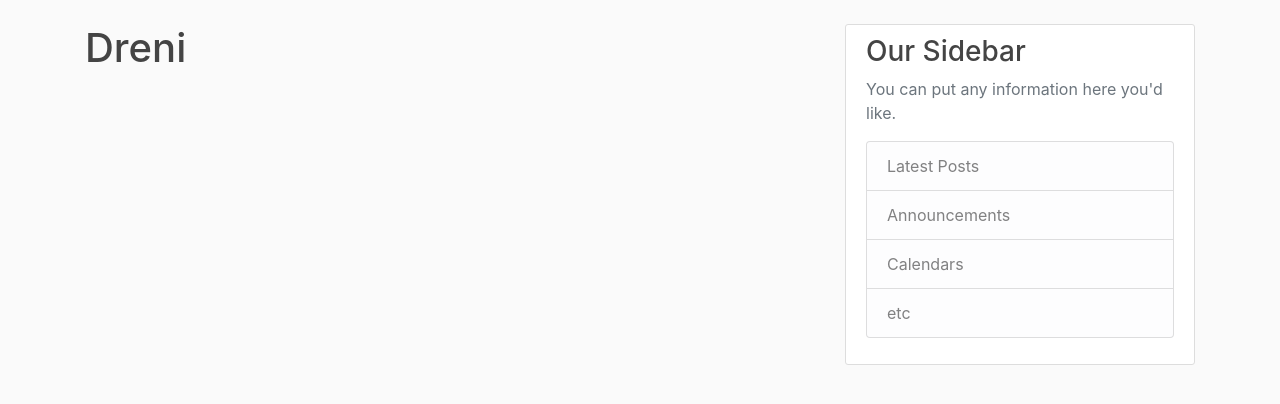
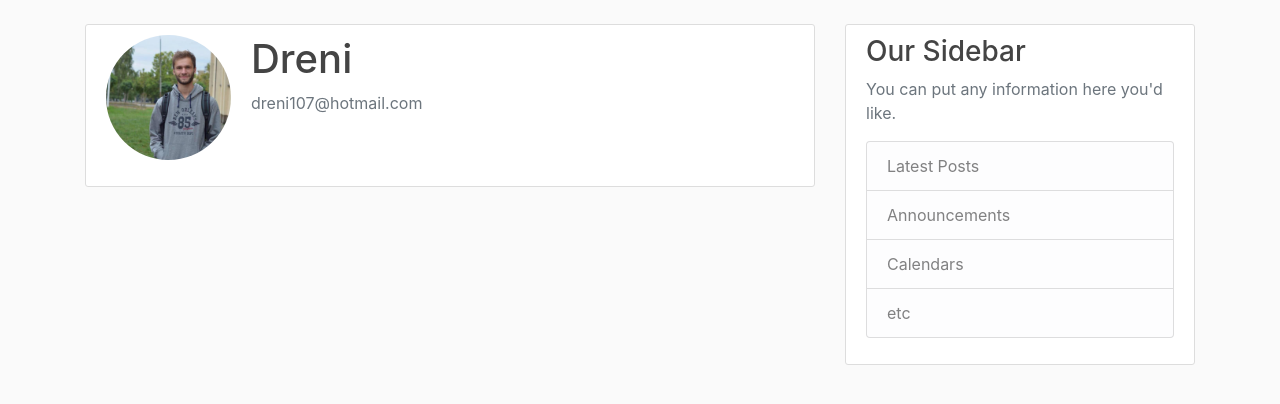
Before and after one commit to Drenii/Django-Blog, a Django app: page /profile/ in a window 1280 px wide. Shown: the part 56-460 px from the top of the page. Run offline with Django 4.2, Linux system fonts and the light colour scheme; a user stored in the database is signed in; data comes from the database, SQL or seed files in the repository; both versions use the stored data as it was after the commit; some libraries are stand-ins or nearby versions.

Commit message:
User Profile and Picture Completed

```diff
--- a/django_project/settings.py
+++ b/django_project/settings.py
@@ -9,7 +9,7 @@ https://docs.djangoproject.com/en/4.0/topics/settings/
 For the full list of settings and their values, see
 https://docs.djangoproject.com/en/4.0/ref/settings/
 """
-
+import os.path
 from pathlib import Path
 
 # Build paths inside the project like this: BASE_DIR / 'subdir'.
@@ -120,6 +120,9 @@ USE_TZ = True
 
 STATIC_URL = 'static/'
 
+MEDIA_ROOT=os.path.join(BASE_DIR, 'media')
+MEDIA_URL='/media/'
+
 # Default primary key field type
 # https://docs.djangoproject.com/en/4.0/ref/settings/#default-auto-field
 
--- a/django_project/urls.py
+++ b/django_project/urls.py
@@ -1,6 +1,8 @@
 from django.contrib import admin
 from django.contrib.auth import views as auth_views
 from django.urls import path, include
+from django.conf import settings
+from django.conf.urls.static import static
 from users import views as user_views
 
 
@@ -13,3 +15,6 @@ urlpatterns = [
     path('logout/', auth_views.LogoutView.as_view(template_name='users/logout.html'), name='logout'),
 
 ]
+
+if settings.DEBUG:
+    urlpatterns+=static(settings.MEDIA_URL,document_root=settings.MEDIA_ROOT)
--- a/users/apps.py
+++ b/users/apps.py
@@ -4,3 +4,7 @@ from django.apps import AppConfig
 class UsersConfig(AppConfig):
     default_auto_field = 'django.db.models.BigAutoField'
     name = 'users'
+
+
+    def ready(self):
+        import users.signals
--- a/users/templates/users/profile.html
+++ b/users/templates/users/profile.html
@@ -1,5 +1,14 @@
-   {% extends "blog/base.html" %}
+{% extends "blog/base.html" %}
 {% load crispy_forms_tags %}
 {% block content %}
-    <h1>{{ user.username }}</h1>
+    <div class="content-section">
+      <div class="media">
+        <img class="rounded-circle account-img" src="{{ user.profile.image.url }}">
+        <div class="media-body">
+          <h2 class="account-heading">{{ user.username }}</h2>
+          <p class="text-secondary">{{ user.email }}</p>
+        </div>
+      </div>
+      <!-- FORM HERE -->
+    </div>
 {% endblock content %}
```
Also changed, not shown: users/signals.py (added, +13 -0 lines), db.sqlite3, media/default.jpg (added), media/profile_pics/dren.jpg (added).
